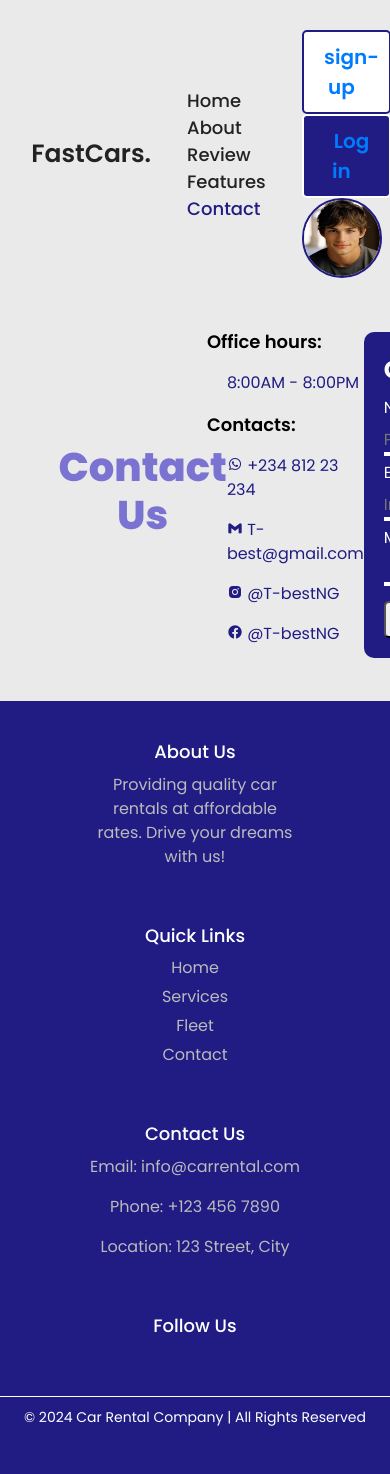
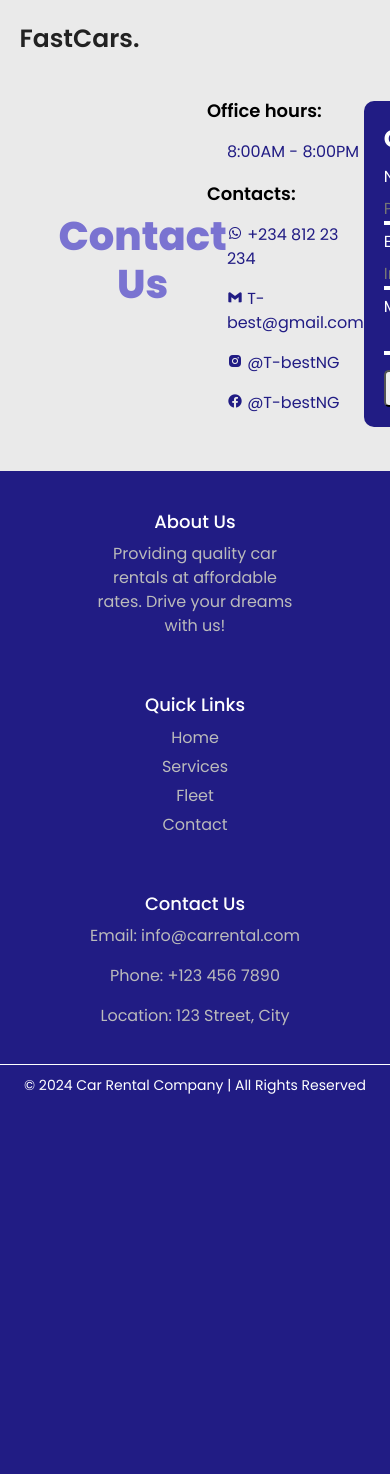
Before and after one commit to paschalmario/Fast_cars, a Flask app: page /contact in a window 390 px wide; the page is wider, and only the part inside the window is pictured. After the commit the page ends 1094 px from the top of that part, so only its background shows below. Run offline with Flask 3, Linux system fonts and the light colour scheme; some libraries are stand-ins or nearby versions.

Commit message:
impliment mobile responsiveness

```diff
--- a/website/static/styles.css
+++ b/website/static/styles.css
@@ -192,6 +192,10 @@ transition:0.3s cubic-bezier(0.075, 0.82, 0.165, 1);
     opacity: 0;
     animation: slideBottom 1s ease forwards;
     animation-delay: 1s;
+    background: linear-gradient(to top, purple, blue);
+    -webkit-background-clip: text;
+    background-clip: text;
+    color: transparent;
 }
 
 .home-content h3 {
@@ -200,6 +204,10 @@ transition:0.3s cubic-bezier(0.075, 0.82, 0.165, 1);
     opacity: 0;
     animation: slideRight 1s ease forwards;
     animation-delay: 1.3s;
+    background: linear-gradient(to top, purple, blue);
+    -webkit-background-clip: text;
+    background-clip: text;
+    color: transparent;
 }
 
 .home-content p {
@@ -813,3 +821,161 @@ footer {
     background-color: transparent;
     margin-bottom: 5px;
 }
+/* Responsive for tablets and smaller screens */
+@media (max-width: 992px) {
+    .header {
+        padding: 20px 5%;
+    }
+
+    .home {
+        flex-direction: column;
+        align-items: center;
+        padding: 120px 5% 50px;
+        text-align: center;
+    }
+
+    .home-content {
+        max-width: 100%;
+    }
+
+
+    .home-img {
+        position: relative;
+        width: 350px;
+        height: 350px;
+        top: -300px;
+        right: 0;
+    }
+
+    .home-img .rhombus img {
+        width: 500px;
+        top: -90px;
+        left: -180px;
+    }
+
+    .navbar {
+        display: none;
+    }
+
+    .social {
+        display: none;
+    }
+    .menu-toggle {
+        display: block;
+    }
+
+    .nav-wrapper {
+        position: absolute;
+        top: 90px;
+        left: 0;
+        width: 100%;
+        background: #fff;
+        text-align: center;
+        display: none;
+        flex-direction: column;
+        box-shadow: 0 4px 10px rgba(0, 0, 0, 0.1);
+    }
+
+    .nav-wrapper.active {
+        display: flex;
+    }
+
+    .navbar a {
+        display: block;
+        margin: 15px 0;
+    }
+}
+
+/* Responsive for mobile phones */
+@media (max-width: 576px) {
+    .home-content h1 {
+        font-size: 34px;
+    }
+
+    .home-content h3 {
+        font-size: 24px;
+        background: linear-gradient(to top, purple, blue);
+        -webkit-background-clip: text;
+        background-clip: text;
+        color: transparent;
+    }
+
+    .home-content p {
+        font-size: 14px;
+    }
+
+    .btn {
+        font-size: 14px;
+        padding: 8px 16px;
+        z-index: 1;
+    }
+
+    .home-img {
+        width: 280px;
+        height: 280px;
+        z-index: -1;
+        margin-bottom: -200px
+
+    }
+
+    .home-img .rhombus img {
+        width: 400px;
+        top: -90px;
+        left: -140px;
+    }
+
+    .home .rhombus2 {
+        width: 400px;
+        height: 400px;
+        top: -40%;
+        right: -40%;
+        z-index: -1;
+    }
+}
+
+@media (max-width: 768px) {
+    .testimonial {
+        overflow-x: auto;
+        scroll-snap-type: x mandatory;
+        display: flex;
+        flex-wrap: nowrap;
+        -webkit-overflow-scrolling: touch;
+      }
+
+      .testimonial figure {
+        flex: 0 0 90%;
+        scroll-snap-align: start;
+        min-width: 80%;
+        margin-right: 1rem;
+      }
+    .navbar {
+        position: absolute;
+        top: 80px;
+        left: 0;
+        width: 100%;
+        background: #fff;
+        display: none;
+        flex-direction: column;
+        align-items: center;
+        padding: 10px 0;
+        box-shadow: 0 4px 10px rgba(0, 0, 0, 0.1);
+        z-index: 99;
+    }
+
+    .navbar.active {
+        display: flex;
+    }
+
+    .navbar a {
+        margin: 10px 0;
+        font-size: 18px;
+    }
+
+    .menu-toggle {
+        display: block;
+    }
+
+    .social{
+        display: none;
+    }
+}
```
Also changed, not shown: website/templates/index.html (+20 -14 lines).
